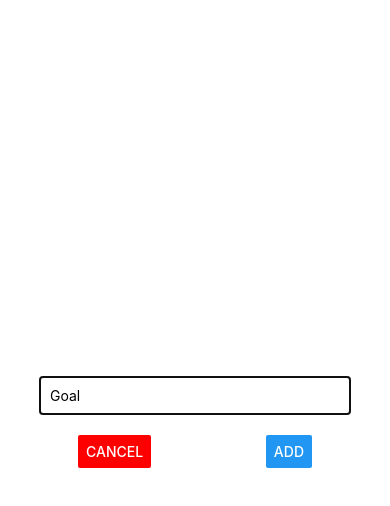
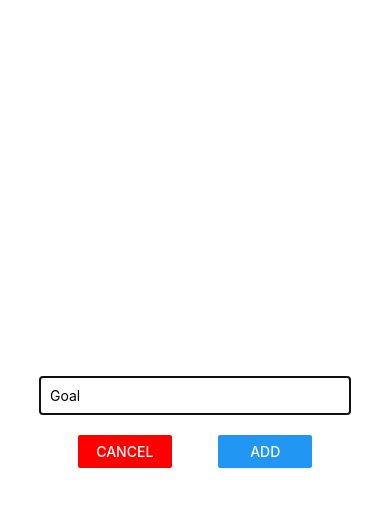
Before and after one commit to YiroYi/rn-native-app, a React Native app: screen / in a window 390 px wide. Both pictures are taken after a click on the button "ADD NEW GOAL". Shown: the top 506 px of the page. Built offline with nearby package versions, Linux system fonts and the light colour scheme.

Commit message:
Sizing buttons

```diff
--- a/components/GoalInput.js
+++ b/components/GoalInput.js
@@ -23,8 +23,12 @@ const GoalInput = props => {
           value={enteredGoal}
           />
         <View style={styles.buttonContainer}>
-          <Button title="Cancel" color="red" onPress={props.onCancel} />
-          <Button title="ADD" onPress={addGoalHandler}/>
+          <View style={styles.button}>
+            <Button title="Cancel" color="red" onPress={props.onCancel} />
+          </View>
+          <View style={styles.button}>
+            <Button title="ADD" onPress={addGoalHandler}/>
+          </View>
         </View>
       </View>
     </Modal>
@@ -48,6 +52,9 @@ const styles = StyleSheet.create({
     width: '60%',
     flexDirection: 'row',
     justifyContent: 'space-between'
+  },
+  button: {
+    width: '40%'
   }
 });
 
```
